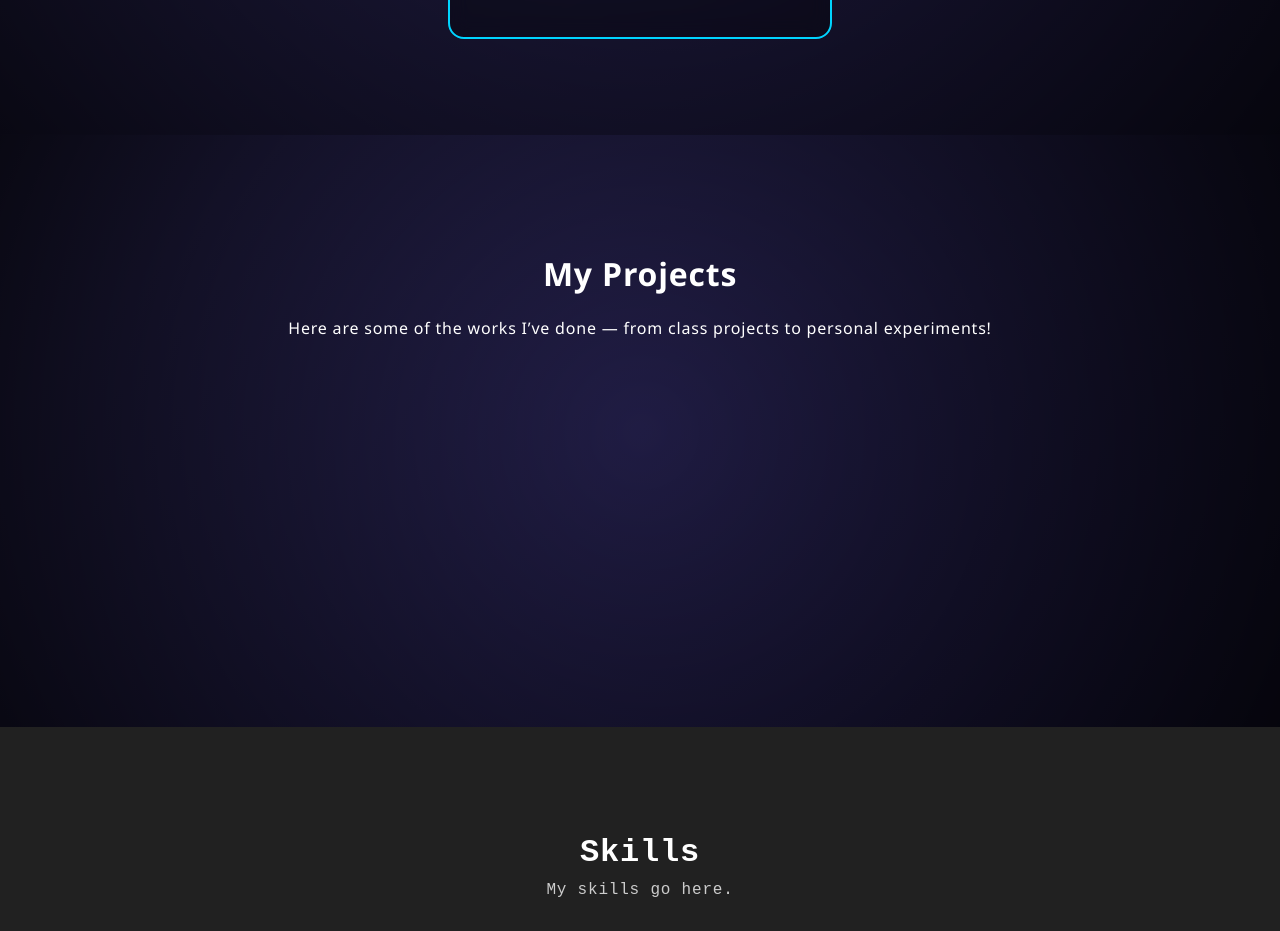
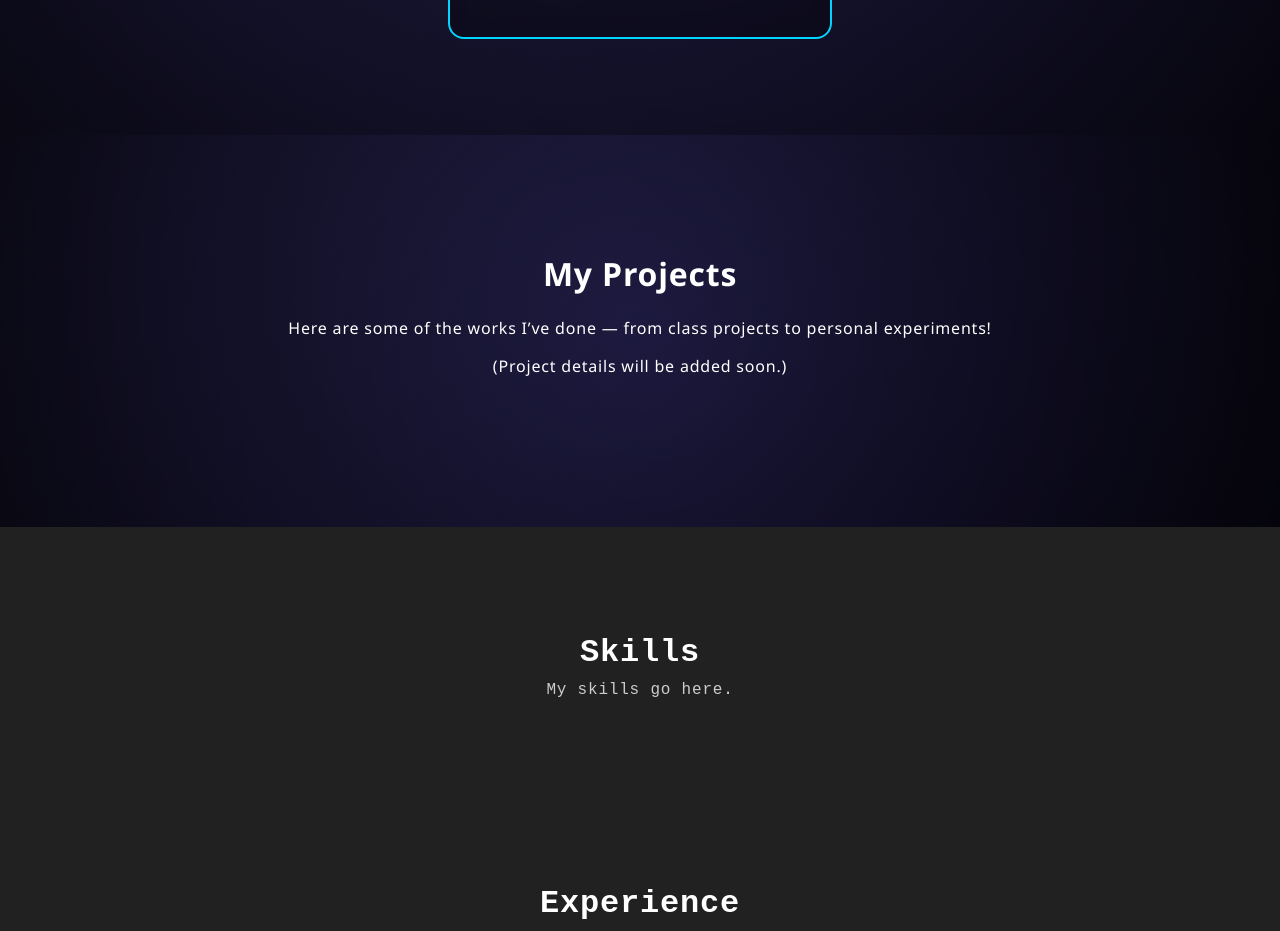
Before and after one commit to Freiderich/Portfolio, a React (Vite) app: page / in a window 1280 px wide. Shown: the part 1720-2651 px from the top of the page. Built offline with nearby package versions, Linux system fonts and the light colour scheme.

Commit message:
In production of Projects for now

```diff
--- a/src/components/Projects.jsx
+++ b/src/components/Projects.jsx
@@ -5,8 +5,13 @@ function Projects() {
   return (
     <div className="projects-container">
       <h1>My Projects</h1>
-      <p>Here are some of the works I’ve done — from class projects to personal experiments!</p>
+      <p>Here are some of the works I’ve done — from class projects to
+        personal experiments!</p>
+        <p>
+        (Project details will be added soon.)
+        </p>
     </div>
+
   );
 }
 
--- a/src/styles/Projects.css
+++ b/src/styles/Projects.css
@@ -6,7 +6,7 @@
   background-size: 100%, 400% 400%;
   background-blend-mode: overlay;
   color: #fff;
-  min-height: 50vh;
+  min-height: 25vh;
   position: relative;
   font-family: 'Segoe UI', sans-serif;
   animation: gradientShift 12s ease infinite;
```
